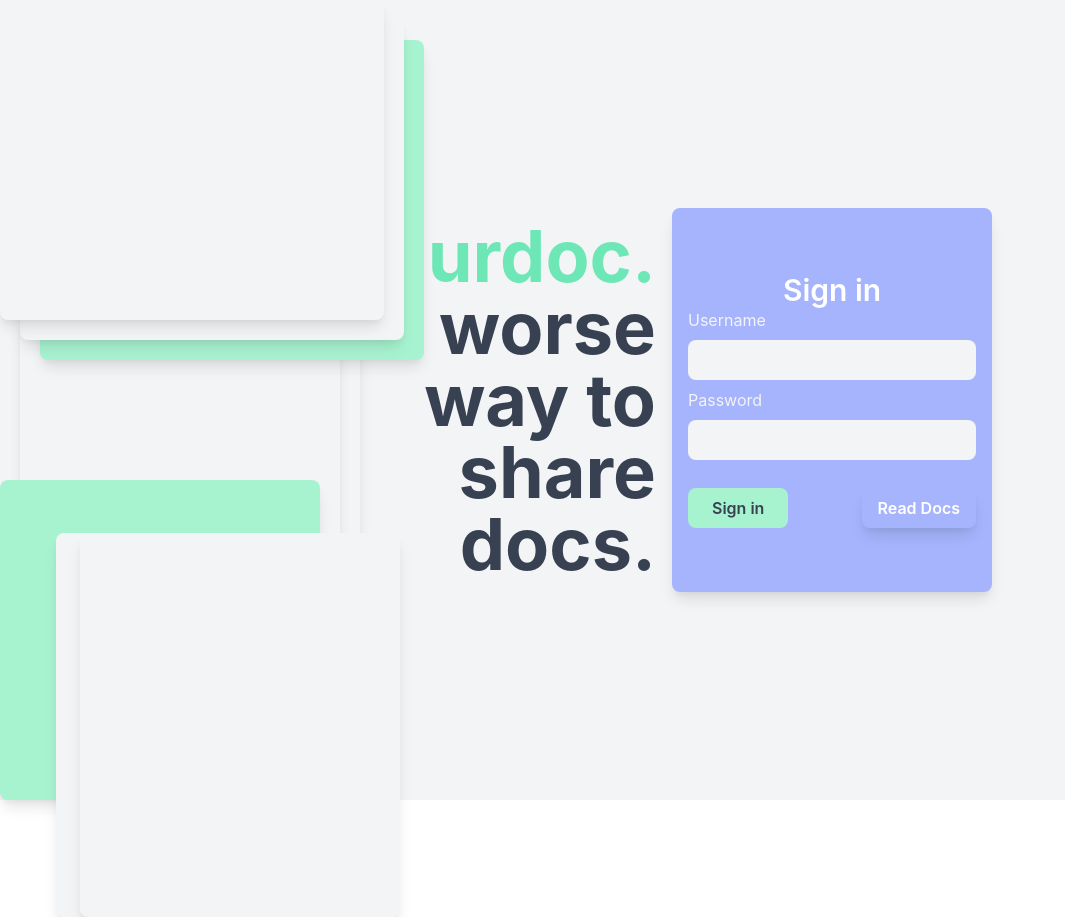
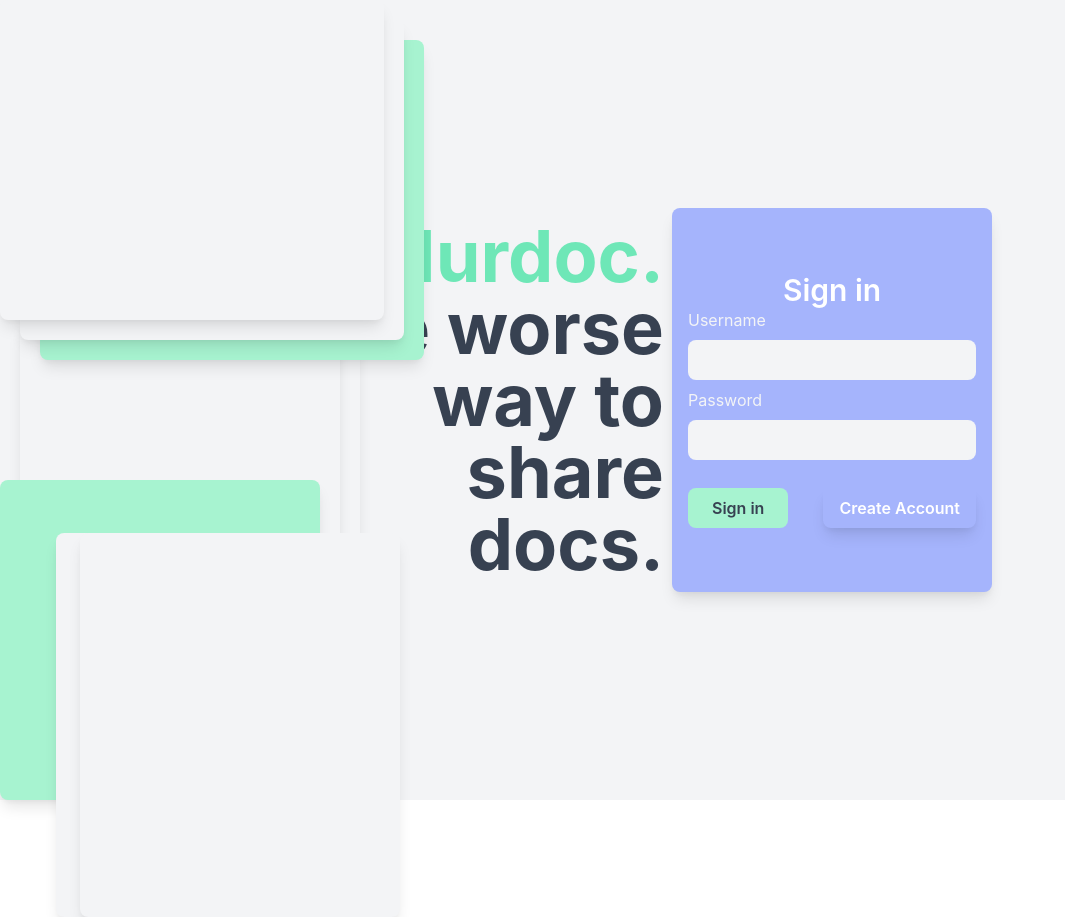
Before and after one commit to prncn/spring-react-progex, a React (Create React App) app in the folder client/: page / in a window 1280 px wide. Shown: the whole page, without its empty margins (0-1065 px from the left). After the commit the page ends 800 px from the top, so only its background shows below. Built offline with nearby package versions, Linux system fonts and the light colour scheme; no server answers; a web font is replaced by a local one.

Commit message:
Make login responsive and add router

```diff
--- a/client/package.json
+++ b/client/package.json
@@ -9,6 +9,7 @@
     "@testing-library/user-event": "^12.8.3",
     "react": "^17.0.2",
     "react-dom": "^17.0.2",
+    "react-router-dom": "^6.0.2",
     "react-scripts": "4.0.3",
     "web-vitals": "^1.1.2"
   },
--- a/client/src/App.js
+++ b/client/src/App.js
@@ -1,5 +1,7 @@
-import Post from './Post';
 import React, { useState, useEffect } from 'react';
+import { BrowserRouter as Router, Route, Routes } from 'react-router-dom';
+import Dashboard from './Dashboard';
+import Login from './Login';
 
 export default function App() {
   const [data, setData] = useState([]);
@@ -11,23 +13,25 @@ export default function App() {
   async function getPosts() {
     const url = 'http://localhost:8080/api/posts';
     const response = await fetch(url);
+
+    if (!response.ok) {
+      const message = `Fetch error has occured: ${response.status}`;
+      throw new Error(message);
+    }
+
     const data = await response.json();
     setData(data);
   }
 
   console.log(data);
   return (
-    <div
-      className="flex justify-center items-center min-h-screen bg-blue-50"
-    >
-      <div className="flex flex-col justify-center">
-        <h1 className="font-bold text-2xl mx-2 drop-shadow">Posts</h1>
-        <div className="flex justify-center items-center">
-          {data.map((post) => (
-            <Post key={post.id} data={post} />
-          ))}
-        </div>
-      </div>
+    <div className="h-screen bg-gray-100">
+      <Router>
+        <Routes>
+          <Route path="/dash" element={<Dashboard />} />
+          <Route path="/" element={<Login />} />
+        </Routes>
+      </Router>
     </div>
   );
 }
--- /dev/null
+++ b/client/src/Dashboard.js
@@ -0,0 +1,31 @@
+import Post from './Post';
+import React, { useState, useEffect } from 'react';
+
+export default function Dashboard() {
+  const [data, setData] = useState([]);
+
+  useEffect(() => {
+    getPosts();
+  }, []);
+
+  async function getPosts() {
+    const url = 'http://localhost:8080/api/posts';
+    const response = await fetch(url);
+    const data = await response.json();
+    setData(data);
+  }
+
+  console.log(data);
+  return (
+    <div className="flex justify-center items-center min-h-screen">
+      <div className="flex flex-col justify-center">
+        <h1 className="font-bold text-2xl mx-2 drop-shadow">Posts</h1>
+        <div className="flex justify-center items-center">
+          {data.map((post) => (
+            <Post key={post.id} data={post} />
+          ))}
+        </div>
+      </div>
+    </div>
+  );
+}
--- a/client/src/Login.js
+++ b/client/src/Login.js
@@ -1,44 +1,56 @@
 export default function Login() {
-  const input = id => (
+  const input = (id) => (
     <>
-      <label for={id.toLowerCase()} className="text-gray-100">{id}</label>
-      <input className="w-full p-2 my-2 text-gray-500 rounded-lg focus:outline-none bg-gray-100" type={id === "Password" ? "password" : "text"} id={id.toLowerCase()}></input>
+      <label htmlFor={id.toLowerCase()} className="text-gray-100">
+        {id}
+      </label>
+      <input
+        className="w-full p-2 my-2 text-gray-500 rounded-lg focus:outline-none bg-gray-100"
+        type={id === 'Password' ? 'password' : 'text'}
+        id={id.toLowerCase()}
+      ></input>
     </>
   );
 
-  const lorem = (
-    "Lorem ipsum dolor sit amet, consectetur adipiscing elit. Sed tincidunt ex nunc, ut varius ante venenatis sed. Fusce rhoncus vulputate risus porta maximus. Vivamus bibendum nibh ac sem consectetur, a varius dolor dictum. Ut porta massa ligula, id tristique felis ultricies vel. Aenean at justo mauris. Vestibulum congue erat sed ante congue rhoncus non mattis neque. Fusce faucibus consequat faucibus. Donec non sagittis libero, eu rhoncus lectus. Ut a lectus volutpat, pretium est at, rhoncus risus. Lorem ipsum dolor sit amet, consectetur adipiscing elit. Proin nisl diam, fermentum a fermentum vitae, tincidunt ut velit. Praesent eu mattis odio, id sodales dolor. "
-  );
-
-  const shadow = (
-    " absolute rounded-lg shadow-lg hover:shadow transition duration-300 ease-in-out "
-  );
+  const shadow =
+    ' absolute rounded-lg shadow-lg hover:shadow transition duration-300 ease-in-out xl:visible invisible ';
 
   return (
-    <div className="h-screen bg-gray-100 flex justify-center items-center">
-      <div className={"bg-gray-100 left-10 bottom-24 w-80 h-96" + shadow}></div>
-      <div className={"bg-gray-100 left-5 bottom-24 w-80 h-96" + shadow}></div>
-      <div className={"bg-green-200 left-0 bottom-0 w-80 h-80" + shadow}></div>
-      <div className={"bg-gray-100 left-14 top-2/3 w-80 h-96" + shadow}></div>
-      <div className={"bg-gray-100 left-20 top-2/3 w-80 h-96" + shadow}></div>
+    <div className="h-full flex justify-center items-center md:flex-row flex-col overflow-hidden">
+    <div className="h-full w-full fixed">
+      <div className={'bg-gray-100 left-10 bottom-24 w-80 h-96' + shadow}></div>
+      <div className={'bg-gray-100 left-5 bottom-24 w-80 h-96' + shadow}></div>
+      <div className={'bg-green-200 left-0 bottom-0 w-80 h-80' + shadow}></div>
+      <div className={'bg-gray-100 left-14 top-2/3 w-80 h-96' + shadow}></div>
+      <div className={'bg-gray-100 left-20 top-2/3 w-80 h-96' + shadow}></div>
 
-      <div className={"bg-green-200 inset-10 w-96 h-80" + shadow}></div>
-      <div className= {"bg-gray-100 inset-5 w-96 h-80" + shadow}></div>
-      <div className={"bg-gray-100 left-0 top-0 w-96 h-80" + shadow}></div>
+      <div className={'bg-green-200 inset-10 w-96 h-80' + shadow}></div>
+      <div className={'bg-gray-100 inset-5 w-96 h-80' + shadow}></div>
+      <div className={'bg-gray-100 left-0 top-0 w-96 h-80' + shadow}></div>
+    </div>
 
-      <div className="font-bold text-7xl w-96 text-right drop-shadow-lg text-gray-700"><div className="text-green-300">Murdoc.</div> The worse way to share docs.</div>
-      <div className="bg-indigo-300 m-4 p-4 w-80 h-96 shadow-lg rounded-lg flex flex-col justify-center items-center hover:shadow transition duration-300 ease-in-out">
-      <p className="font-semibold text-white text-3xl">Sign in</p>
+      <div className="font-bold text-3xl md:text-7xl md:w-96 text-center md:text-right drop-shadow-lg text-gray-700 md:visible invisible">
+        <div className="text-6xl md:text-7xl text-gray-600 md:text-green-300 visible">Murdoc.</div> The
+        worse way to share docs.
+      </div>
+      <div className="bg-gray-700 md:bg-indigo-300 m-2 p-4 sm:w-80 h-96 shadow-lg rounded-lg flex flex-col justify-center items-center hover:shadow transition duration-300 ease-in-out">
+        <p className="font-semibold text-white text-3xl">Sign in</p>
         <form>
-          {input("Username")}
-          {input("Password")}
+          {input('Username')}
+          {input('Password')}
           <div className="flex justify-between">
-          <button type="button" className="py-2 px-6 bg-green-200 hover:bg-green-300 rounded-lg text-gray-700 font-semibold mt-5">
-            Sign in
-          </button>
-          <button type="button" className="py-2 px-4 shadow-lg hover:shadow rounded-lg text-white font-semibold mt-5">
-            Read Docs
-          </button>
+            <button
+              type="button"
+              className="py-2 px-6 bg-green-200 hover:bg-green-300 rounded-lg text-gray-700 font-semibold mt-5"
+            >
+              Sign in
+            </button>
+            <button
+              type="button"
+              className="py-2 px-4 shadow-lg hover:shadow rounded-lg text-white font-semibold mt-5"
+            >
+              Create Account
+            </button>
           </div>
         </form>
       </div>
--- a/client/src/index.js
+++ b/client/src/index.js
@@ -2,11 +2,10 @@ import React from 'react';
 import ReactDOM from 'react-dom';
 import './index.css';
 import App from './App';
-import Login from './Login';
 
 ReactDOM.render(
   <React.StrictMode>
-    <Login />
+    <App />
   </React.StrictMode>,
   document.getElementById('root')
 );
```
Also changed, not shown: 1 other file (tests, documents, lock files or other folders).
